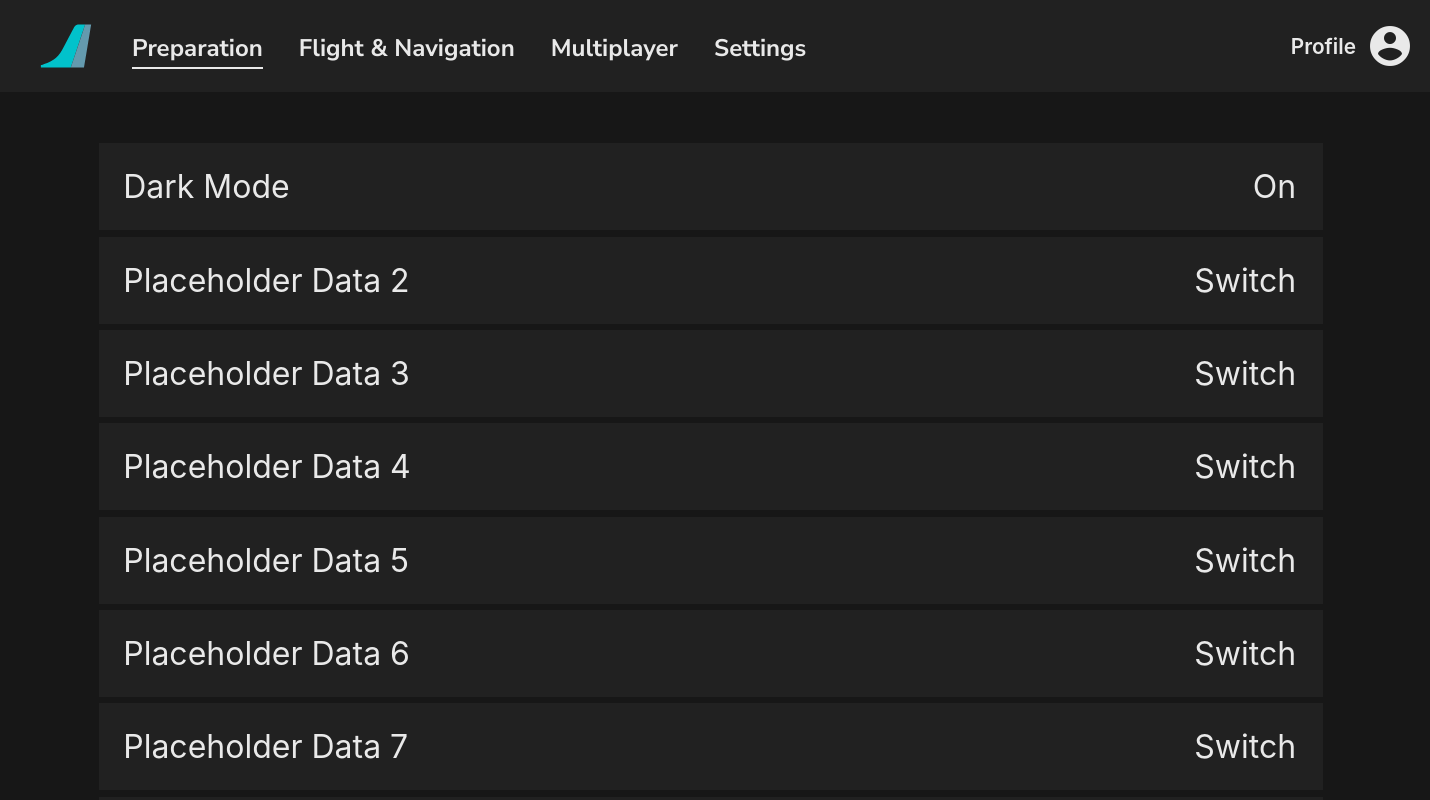
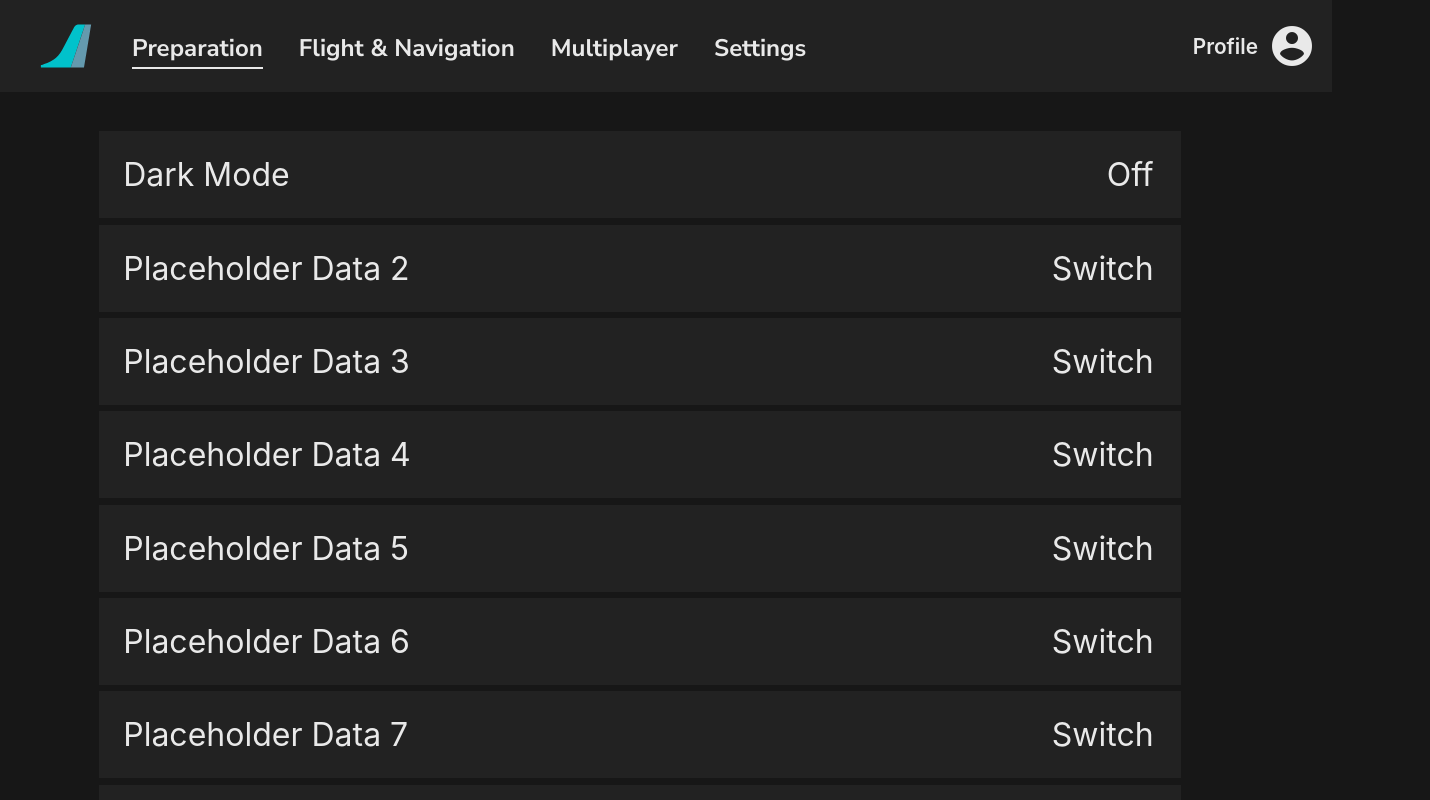
Before and after one commit to flybywiresim/efb, a React (Create React App) app: page /settings in a window 1280 px wide. Shown: the top 800 px of the page, 1430 px wide, since content can reach past the window. Built offline with nearby package versions, Linux system fonts and the light colour scheme.

Commit message:
Made the top bar independent of the Settings menu, navbar is slightly broken now.

```diff
--- a/public/index.html
+++ b/public/index.html
@@ -28,9 +28,9 @@
     <title>a32nx EFB</title>
 
   </head>
-  <body>
+  <body class="darkMode">
     <noscript>You need to enable JavaScript to run this app.</noscript>
-    <div id="root" class="darkMode"></div>
+    <div id="root"></div>
     <!--
       This HTML file is a template.
       If you open it directly in the browser, you will see an empty page.
--- a/src/App.scss
+++ b/src/App.scss
@@ -2,7 +2,7 @@
 @import url('https://fonts.googleapis.com/css2?family=Nunito+Sans:wght@600&display=swap');
 @import url('https://fonts.googleapis.com/css2?family=Nunito+Sans:wght@700&display=swap');
 
-:root {
+body {
   --mainText: rgba(0, 0, 0, 0.6);
   --mainTextSecondary: rgba(0, 0, 0, 0.5);
   --profileText: rgba(0, 0, 0, 1);
@@ -11,6 +11,7 @@
   --cardBackground: rgb(223, 224, 226);
   --globalBackground: #E5E5E5;
   --widgetMargin: 10px;
+  background: var(--globalBackground);
 }
 
 .darkMode {
@@ -19,17 +20,14 @@
   --profileText: rgba(255, 255, 255, 0.9);
 
   --cardText: rgba(255, 255, 255, 0.9);
-  --cardBackground: rgba(41, 41, 41, 0.6);
+  --cardBackground: rgb(34, 34, 34);
   --cardLoadsheetBackground: rgb(223, 224, 226);
   --globalBackground: rgb(23, 23, 23);
 }
 
 #root {
   background: var(--globalBackground);
-  width: 1430px;
-  height: 1000px;
   cursor: default;
-  overflow: hidden;
 }
 
 * {
@@ -54,7 +52,12 @@
 
   background: var(--cardBackground);
 
+  width: 100vw;
+
+  position: fixed;
+  top: 0;
   padding: $padding $padding $padding $spacing-padding;
+  margin-right: 5em;
   display: flex;
   flex-direction: row;
   justify-content: flex-start;
@@ -116,7 +119,7 @@
 }
 
 .PreparationWidgets {
-  margin: 30px;
+  margin: 7em 30px 30px 30px;
   display: grid;
   font-family: "Nunito Sans", sans-serif;
   grid-template-columns: 25% 25% 25% 25%;
@@ -277,9 +280,10 @@
 }
 
 .Settings {
+  overflow-y: scroll;
   display: flex;
   flex-direction: column;
-  margin: 3em 6em;
+  margin: 8em 6em 3em 6em;
   align-items: flex-start;
 
   .SettingsItem {
--- a/src/PreparationWidget.js
+++ b/src/PreparationWidget.js
@@ -69,7 +69,7 @@ class FWidget extends React.Component {
                         <p>{this.props.distance}</p>
                     </div>
                     <div id="ETA">
-                        <p id="Title">ETA (UTC)</p>
+                        <p id="Title">{this.props.id === "Previous" ? "" : "ETA (UTC)"}</p>
                         <p>{this.props.eta}</p>
                     </div>
                 </div>
--- a/src/Settings.js
+++ b/src/Settings.js
@@ -8,7 +8,7 @@ class Settings extends React.Component {
 
     handleDark() {
         return () => {
-            const element = document.getElementById("root");
+            const element = document.body;
             element.classList.toggle("darkMode");
             this.setState({ darkMode: !this.state.darkMode });
         };
```
